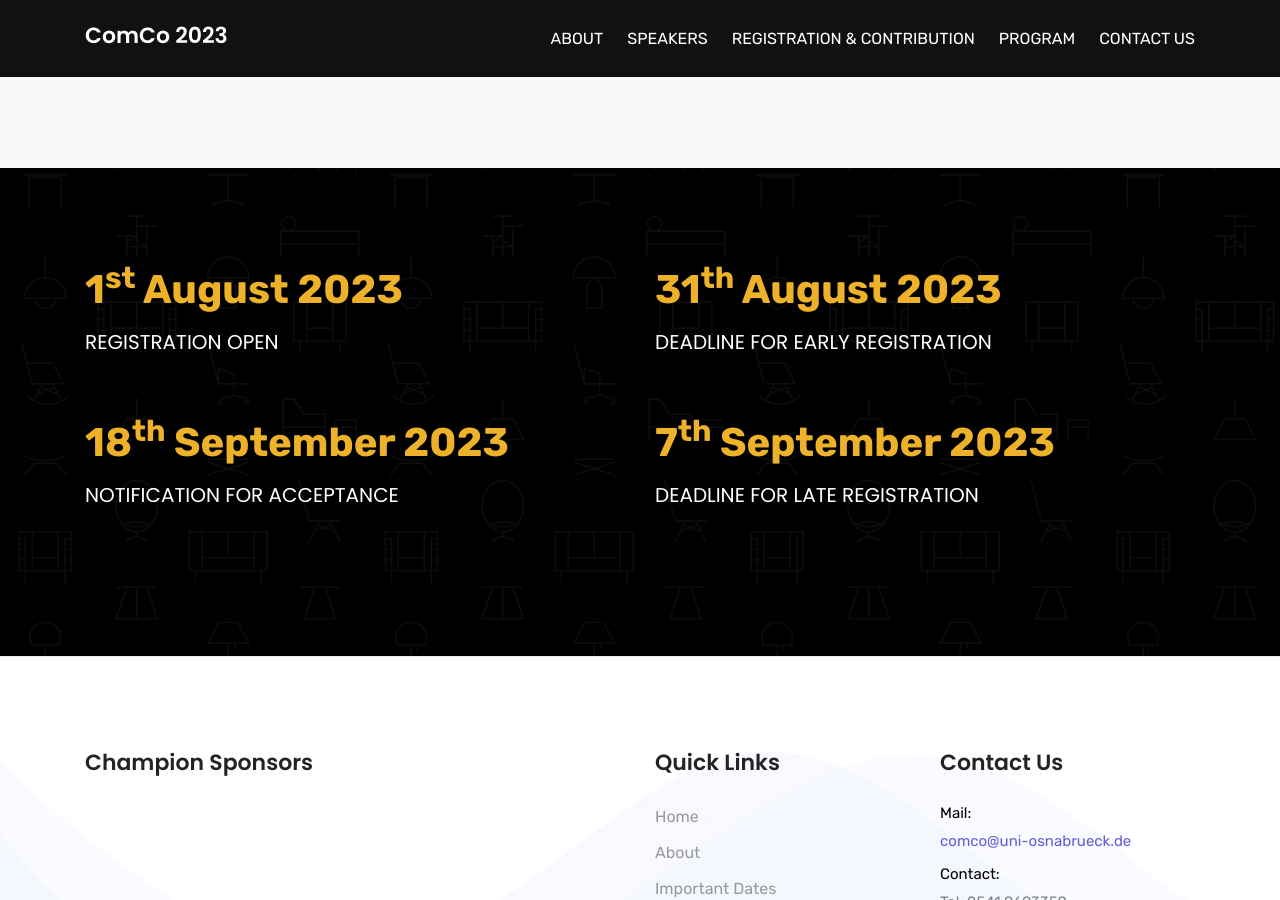
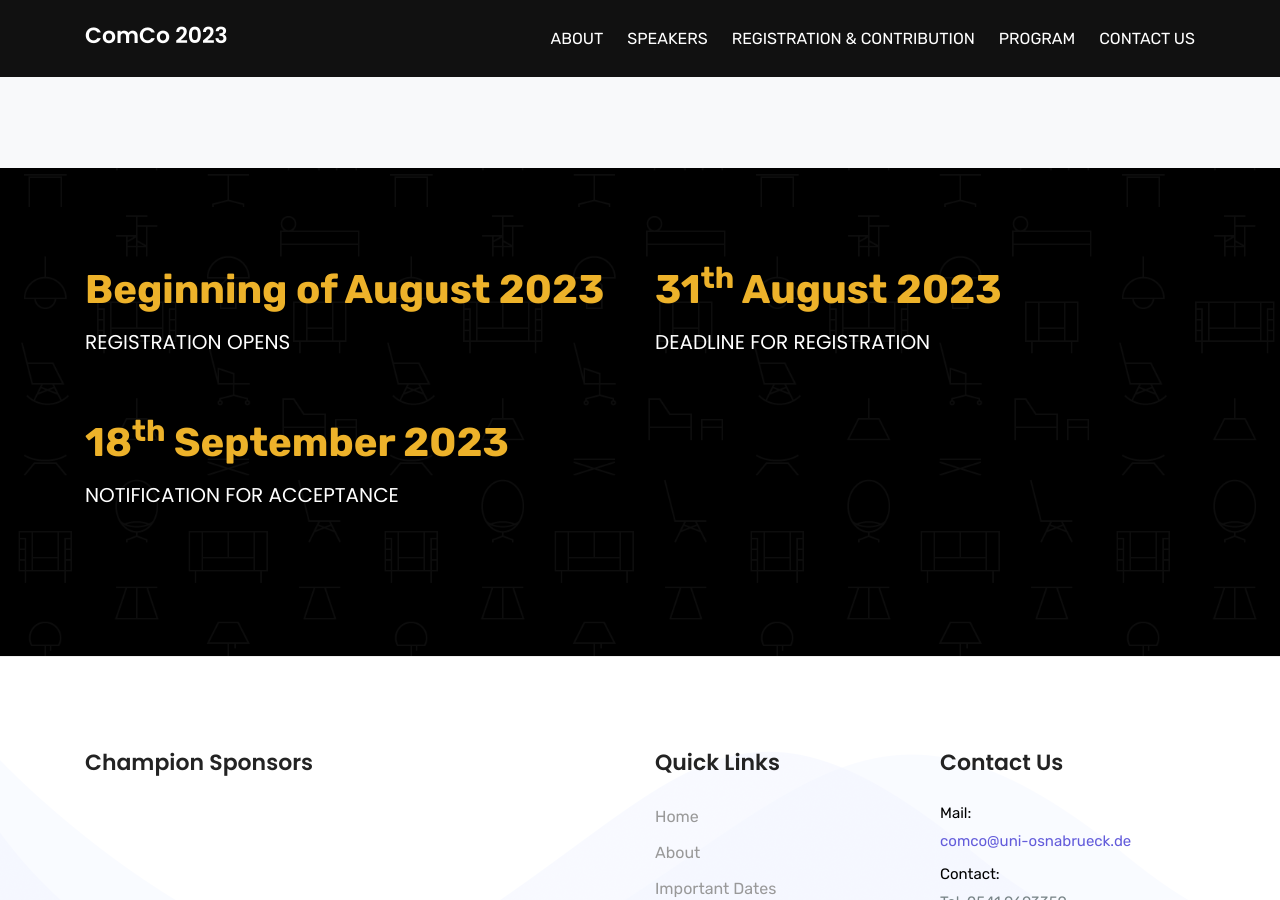
Before and after one commit to comco23/comco23.github.io, a Jekyll site: the page built from index.html, in a window 1280 px wide and 900 px high, scrolled down 1268 px. Built offline with Jekyll 4.4.1, drawn with Linux system fonts in a browser that asks for light colours.

Commit message:
made changes to the dates

```diff
--- a/_config.yml
+++ b/_config.yml
@@ -2,10 +2,9 @@ title: Comco 2023
 big_title:
 email: comco@uni-osnabrueck.de
 date: 9<sup>th</sup> - 10<sup>th</sup>, October, 2023
-date1: 1<sup>st</sup> August 2023
+date1: Beginning of August 2023
 date2: 31<sup>th</sup> August 2023
 date3: 18<sup>th</sup> September 2023
-date4: 7<sup>th</sup> September 2023
 
 phone: 0541-9693359
 mobile:
--- a/_data/guidelines.json
+++ b/_data/guidelines.json
@@ -1,3 +1,4 @@
+
 [
 	"Short Talk (15 min + 5 min Q&A).",
 	"Poster presentation.",
--- a/_includes/sections/dates.html
+++ b/_includes/sections/dates.html
@@ -6,25 +6,19 @@
 			<div class="col-lg-6 col-md-12 mb-5">
 				<div class="counter-stat">
 					<span class="counter">{{ site.date1 }}</span>
-					<h5>Registration Open</h5>
+					<h5>Registration Opens</h5>
 				</div>
 			</div>
 			<div class="col-lg-6 col-md-12 mb-5">
 				<div class="counter-stat">
 					<span class="counter">{{ site.date2 }}</span>
-					<h5>Deadline For Early Registration</h5>
+					<h5>Deadline For Registration</h5>
 				</div>
 			</div>
 			<div class="col-lg-6 col-md-12 mb-5">
 				<div class="counter-stat">
 					<span class="counter">{{ site.date3 }}</span>
-					<h5>Notification for Acceptance</h5>
-				</div>
-			</div>
-			<div class="col-lg-6 col-md-12 mb-5">
-				<div class="counter-stat">
-					<span class="counter">{{ site.date4 }}</span>
-					<h5>Deadline For Late Registration </h5>
+					<h5>Notification For Acceptance</h5>
 				</div>
 			</div>
 		</div>
```
Also changed, not shown: submission.html (+9 -0 lines).
